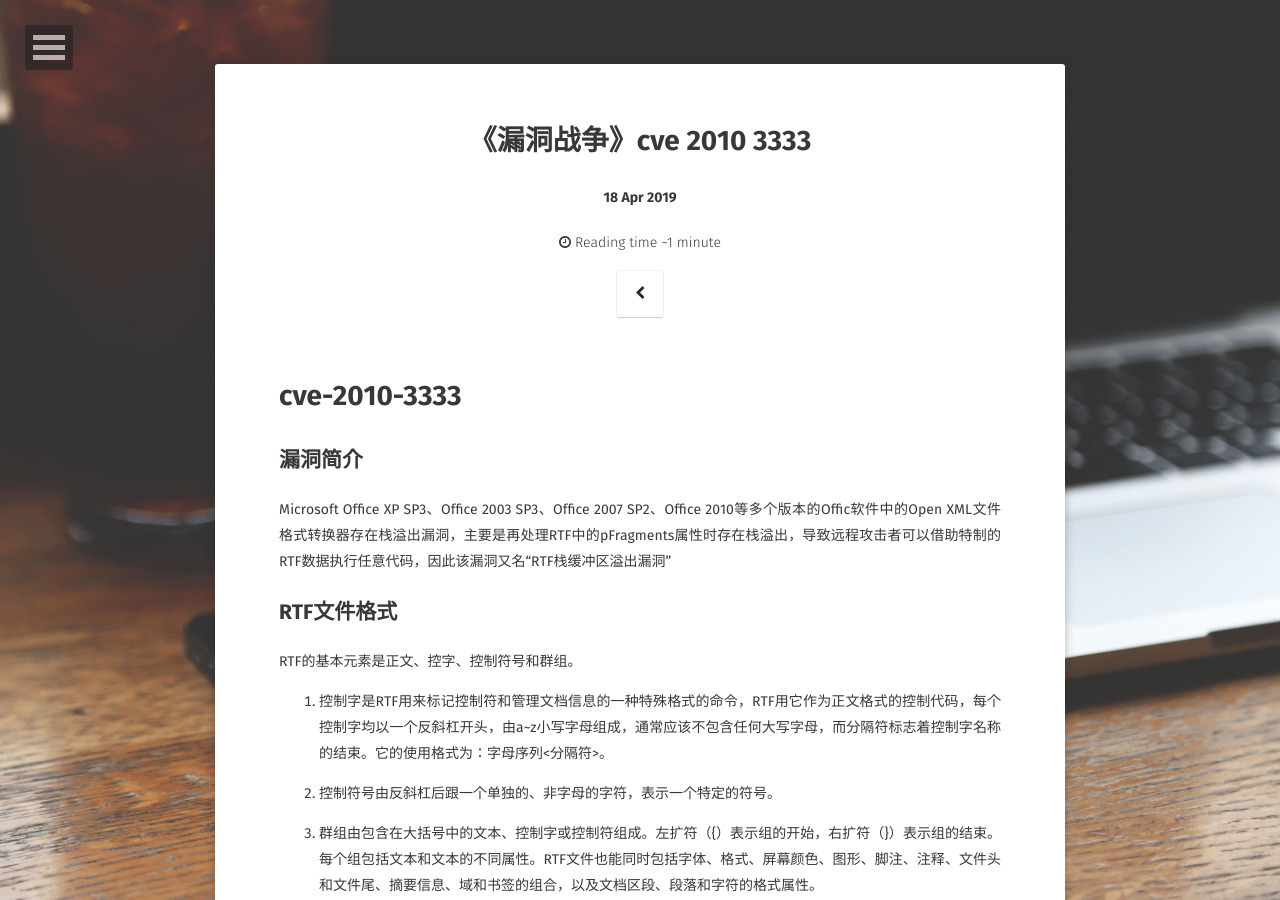
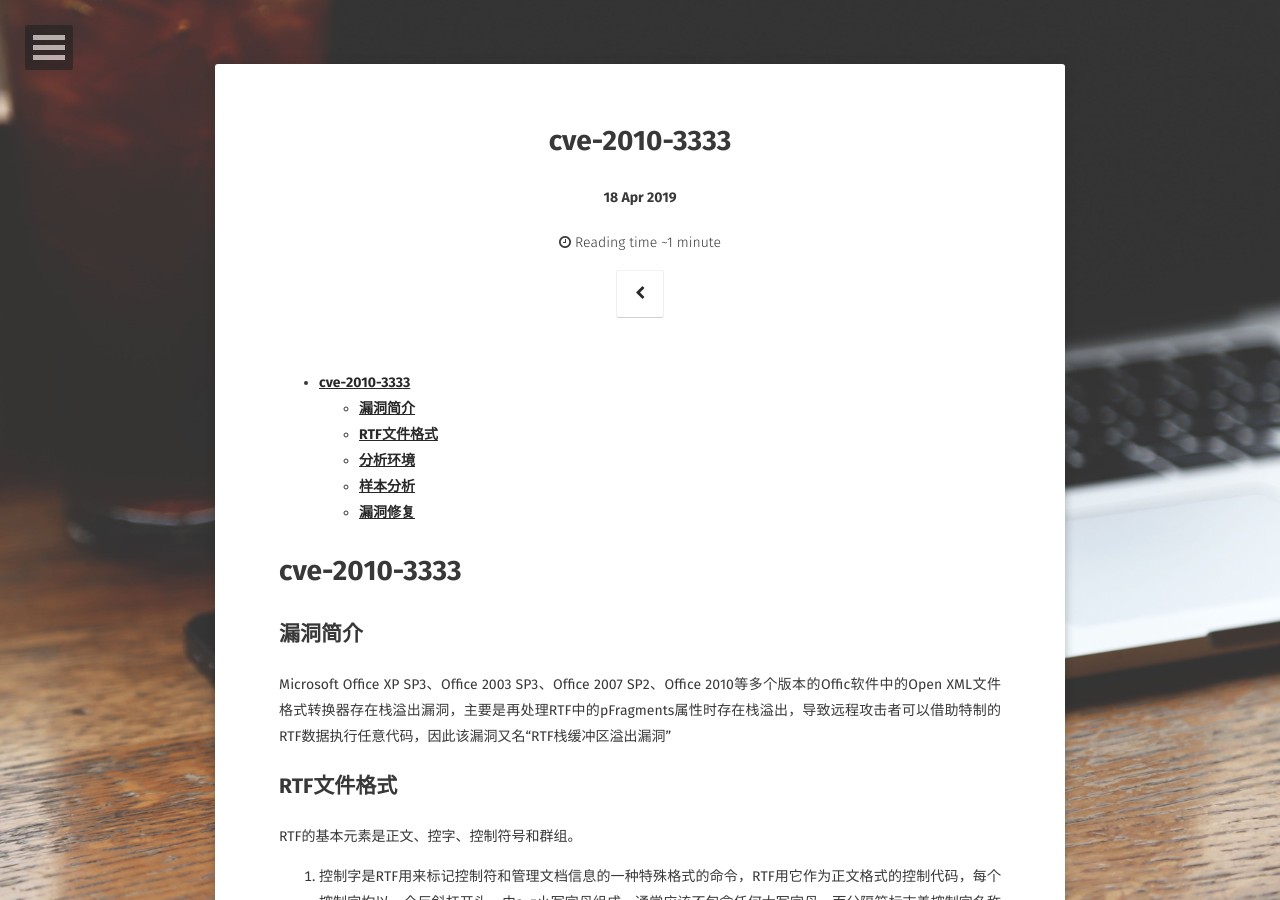
Before and after one commit to tearorca/tearorca.github.io, a Jekyll site: the page built from _posts/2019-4-18-《漏洞战争》cve-2010-3333.md, in a window 1280 px wide and 900 px high. Built offline with Jekyll 4.4.1, drawn with Linux system fonts in a browser that asks for light colours; some web fonts are replaced; our own code applies the rules of GitHub Pages for plain Markdown files; comment, search, counter and statistics services are not loaded.

Commit message:
Update 2019-4-18-《漏洞战争》cve-2010-3333.md

```diff
--- a/_posts/2019-4-18-《漏洞战争》cve-2010-3333.md
+++ b/_posts/2019-4-18-《漏洞战争》cve-2010-3333.md
@@ -1,3 +1,15 @@
+---
+layout: post
+title:  "cve-2010-3333"
+date:   2019-4-18
+categories: 《漏洞战争》cve-2010-3333
+excerpt:
+---
+
+* content
+{:toc}
+
+
 # **cve-2010-3333**
 
 ## **漏洞简介**
```
